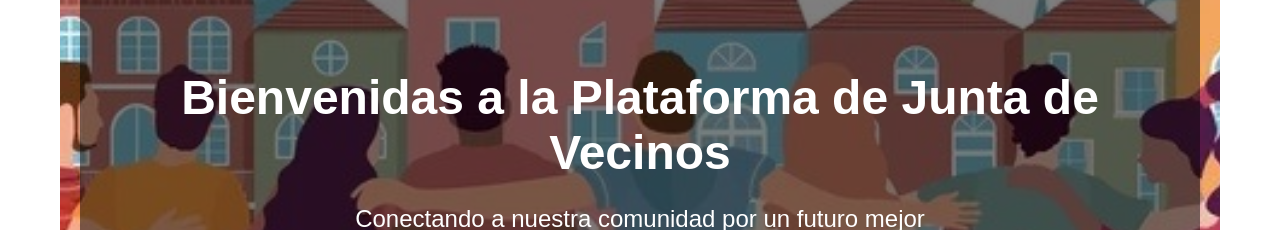
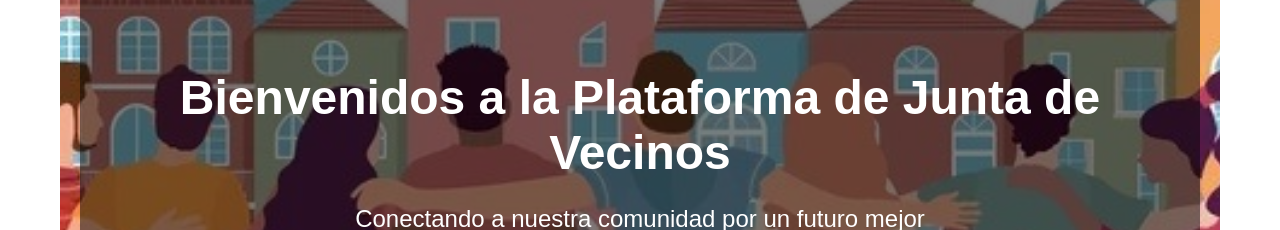
Before and after one commit to Benjamin1106/Proyeco-Portafolio, a React (Vite) app: page / in a window 1280 px wide. Shown: the part 260-490 px from the top of the page. Built offline with nearby package versions, Linux system fonts and the light colour scheme.

Commit message:
Update home.tsx
Corrección palabra "Bienvenidos"

```diff
--- a/src/Componentes/home.tsx
+++ b/src/Componentes/home.tsx
@@ -8,7 +8,7 @@ const Home: React.FC = () => {
       {/* Hero section con imagen de fondo */}
       <section className="hero-section">
         <div className="hero-content">
-          <h1 className='test'>Bienvenidas a la Plataforma de Junta de Vecinos</h1>
+          <h1 className='test'>Bienvenidos a la Plataforma de Junta de Vecinos</h1>
           <p className='test'>Conectando a nuestra comunidad por un futuro mejor</p>
           <a href="#about" className="cta-button">Conoce Más</a>
         </div>
```
